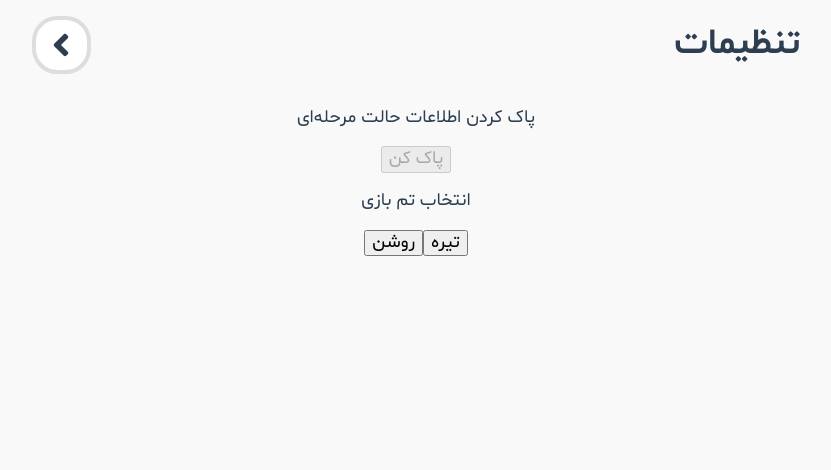
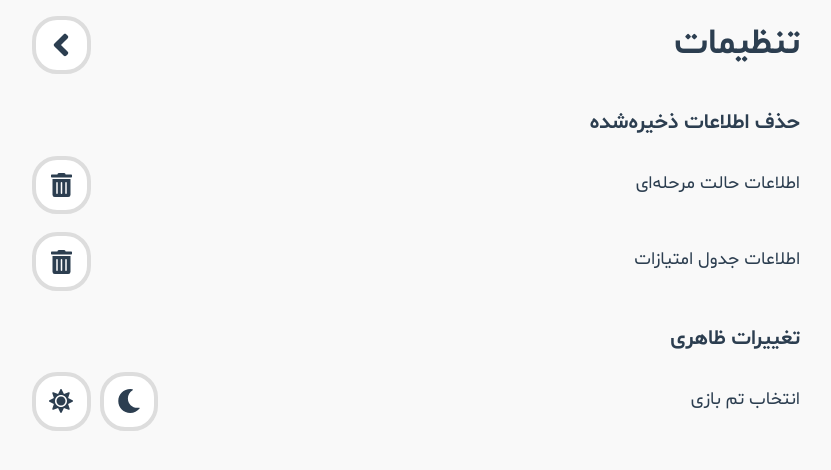
Before and after one commit to sajadhsm/word-tetris, a Vue app: page /#/settings in a window 1280 px wide. Shown: the top 470 px of the page, without its empty margins (224-1055 px from the left). Built offline with nearby package versions, Linux system fonts and the light colour scheme.

Commit message:
Improve SettingsPage UI

```diff
--- a/src/components/SettingsPage/Options.vue
+++ b/src/components/SettingsPage/Options.vue
@@ -1,21 +1,63 @@
 <template>
+  <div class="fill">
+
     <div class="options">
+
+      <div class="clear-options">
+        <h3>حذف اطلاعات ذخیره‌شده</h3>
+
         <div class="option">
-      <p class="title">پاک کردن اطلاعات حالت مرحله‌ای</p>
+          <p class="title">اطلاعات حالت مرحله‌ای</p>
           <button
+            class="button"
             :disabled="isCurrentLevel"
             @click="clearCurrentLevel">
-        پاک کن
+            <font-awesome-icon
+              icon="trash-alt"
+              size="lg" />
           </button>
         </div>
 
         <div class="option">
+          <p class="title">اطلاعات جدول امتیازات</p>
+          <button
+            class="button"
+            :disabled="isCurrentLevel"
+            @click="clearCurrentLevel">
+            <font-awesome-icon
+              icon="trash-alt"
+              size="lg" />
+          </button>
+        </div>
+      </div>
+
+      <div class="theme-options">
+        <h3>تغییرات ظاهری</h3>
+
+        <div class="option">
           <p class="title">انتخاب تم بازی</p>
           <div class="buttons">
-        <button @click="setDarkTheme">تیره</button>
-        <button @click="setLightTheme">روشن</button>
+            <button
+              class="button dark-btn"
+              @click="setDarkTheme">
+              <font-awesome-icon
+                icon="moon"
+                size="lg" />
+            </button>
+
+            <button
+              class="button"
+              @click="setLightTheme">
+              <font-awesome-icon
+                icon="sun"
+                size="lg" />
+            </button>
           </div>
         </div>
+      </div>
+
+    </div>
+
   </div>
 </template>
 
@@ -54,12 +96,29 @@ export default {
 </script>
 
 <style scoped>
+.fill {
+  display: flex;
+  flex: 1;
+}
 .options {
+  max-width: 768px;
+  width: 100%;
+  margin: 0 auto;
+  padding: 0 1rem;
+}
+.clear-options {
+  margin-bottom: 2rem;
+}
+.clear-options .option {
+  margin-bottom: 1rem;
+}
+
+.option {
   display: flex;
-  flex-direction: column;
-  text-align: center;
-  /* fill the space under Header */
-  flex: 1;
-  /* background: goldenrod; */
+  justify-content: space-between;
+}
+
+.dark-btn {
+  margin-left: 0.5rem;
 }
 </style>
--- a/src/fontawesome.js
+++ b/src/fontawesome.js
@@ -15,6 +15,9 @@ import {
   faAngleDoubleRight,
   faTrophy,
   faStopwatch,
+  faTrashAlt,
+  faSun,
+  faMoon,
 } from '@fortawesome/free-solid-svg-icons';
 
 library.add(
@@ -31,6 +34,9 @@ library.add(
   faAngleDoubleRight,
   faTrophy,
   faStopwatch,
+  faTrashAlt,
+  faSun,
+  faMoon,
 );
 
 Vue.component('font-awesome-icon', FontAwesomeIcon);
```
Lines whose indentation alone changed are shown as unchanged.
